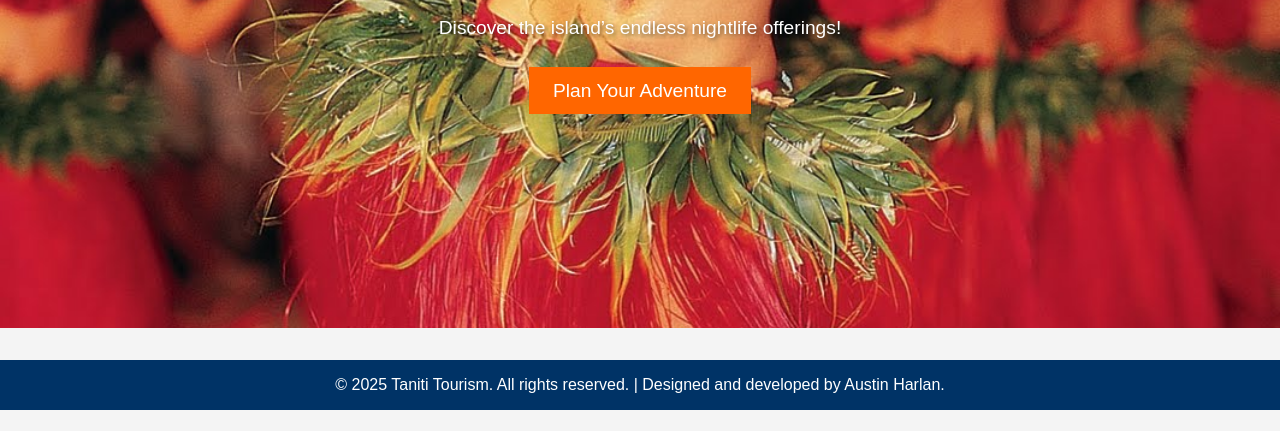
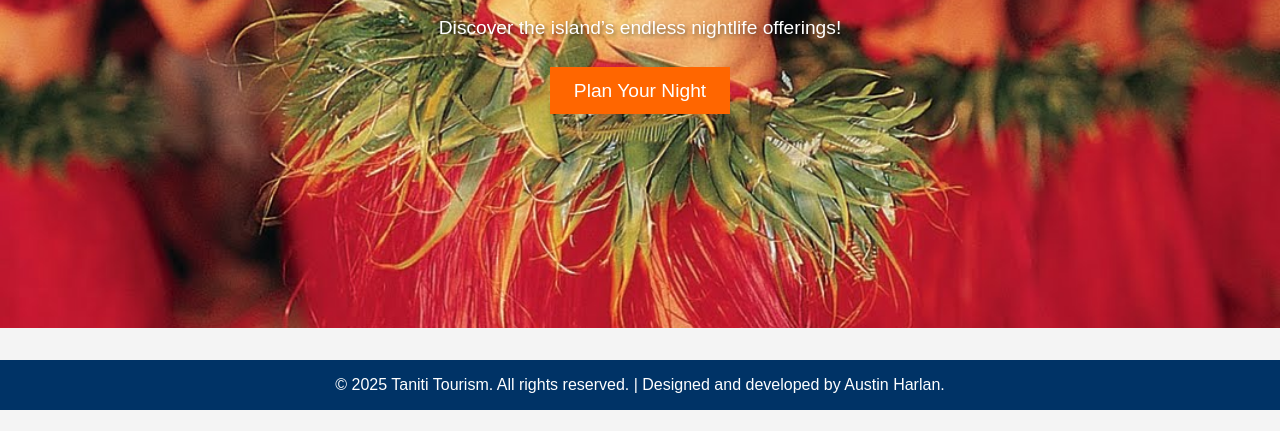
Before and after one commit to AusHar/aushar.github.io, a plain HTML site: page nightlife.html in a window 1280 px wide. Shown: the part 369-800 px from the top of the page. Drawn offline with Linux system fonts and the light colour scheme.

Commit message:
Fixed nightlife button

```diff
--- a/nightlife.html
+++ b/nightlife.html
@@ -37,7 +37,7 @@
         <h1>Nightlife</h1>
         <p>Discover the island’s endless nightlife offerings!</p>
         <br>
-        <button>Plan Your Adventure</button>
+        <button>Plan Your Night</button>
     </section>
 
     <!-- Footer -->
```
